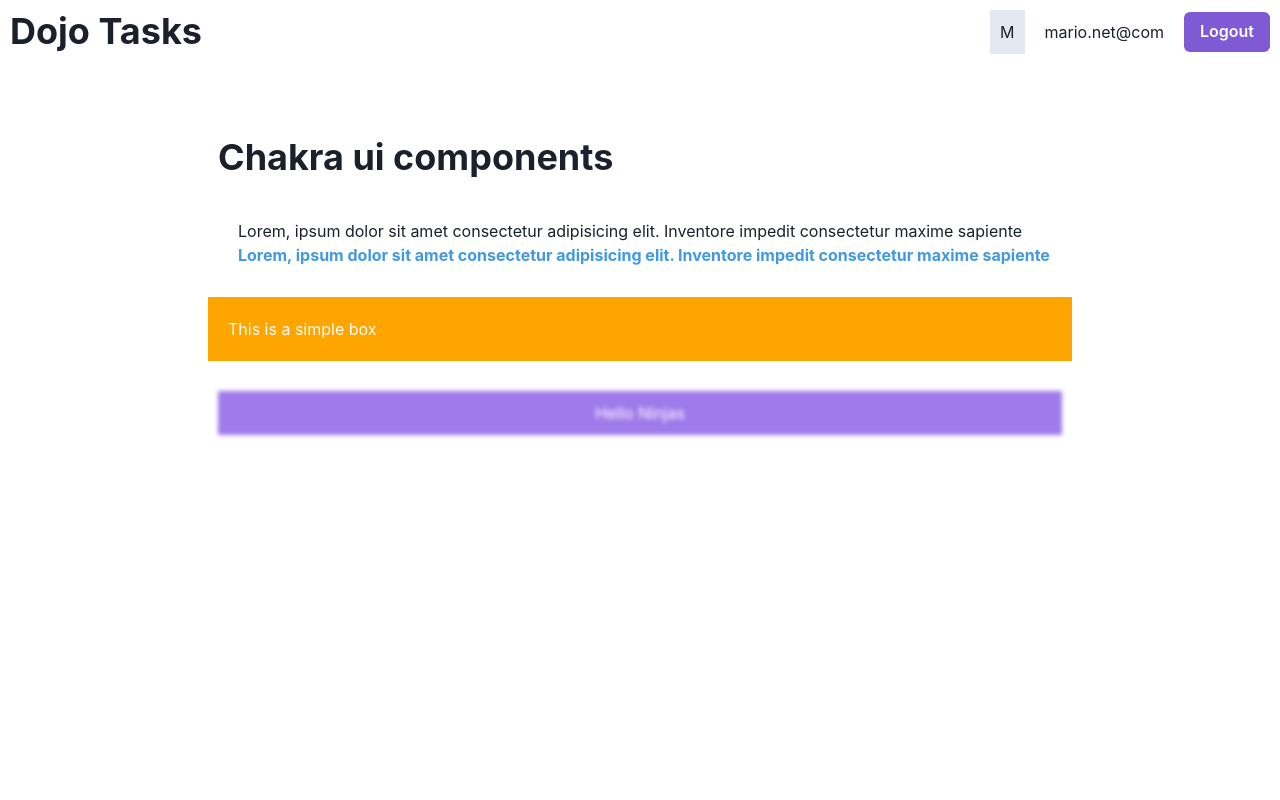
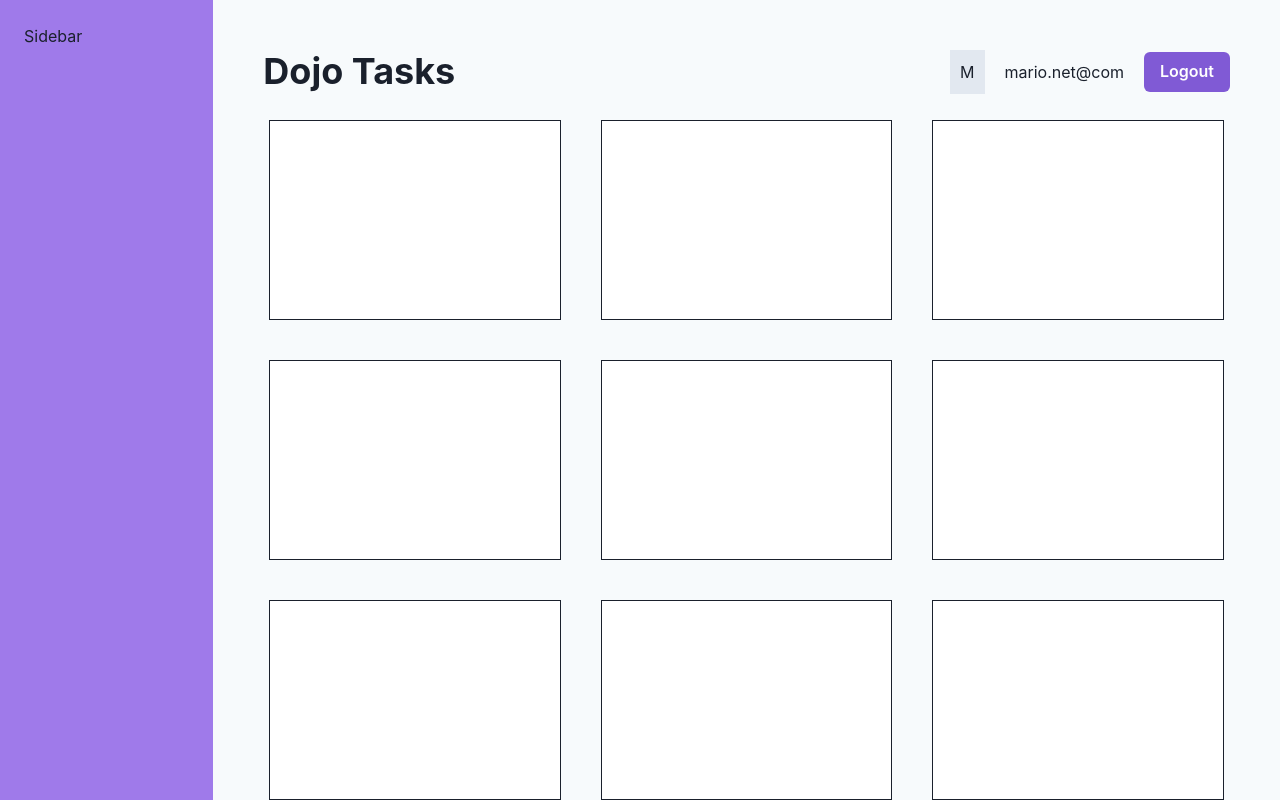
Before and after one commit to abrarzahed/chakra-ui-dojos, a React (Vite) app: page / in a window 1280 px wide. Shown: the top 800 px of the page. Built offline with nearby package versions, Linux system fonts and the light colour scheme.

Commit message:
coverd chakra grid system

```diff
--- a/src/layouts/RootLayout.jsx
+++ b/src/layouts/RootLayout.jsx
@@ -1,11 +1,23 @@
+import { Grid, GridItem } from "@chakra-ui/react";
 import { Outlet } from "react-router-dom";
 import Navbar from "../components/Navbar";
 
 export default function RootLayout() {
   return (
-    <div>
-      <Navbar />
-      <Outlet />
-    </div>
+    <Grid templateColumns="repeat(6, 1fr)" bg="gray.50">
+      <GridItem
+        as="aside"
+        colSpan="1"
+        bg="purple.400"
+        minHeight="100vh"
+        p="1.5rem"
+      >
+        <span>Sidebar</span>
+      </GridItem>
+      <GridItem as="main" colSpan="5" p="40px">
+        <Navbar />
+        <Outlet />
+      </GridItem>
+    </Grid>
   );
 }
--- a/src/pages/Dashboard.jsx
+++ b/src/pages/Dashboard.jsx
@@ -1,36 +1,22 @@
-import { Box, Container, Heading, Text } from "@chakra-ui/react";
+import { Box, SimpleGrid } from "@chakra-ui/react";
 
 export default function Dashboard() {
-  const boxStyles = {
-    padding: "10px",
-    background: "purple.400",
-    color: "white",
-    margin: "10px",
-    textAlign: "center",
-    filter: "blur(2px)",
-    ":hover": {
-      background: "red.400",
-      filter: "blur(0px)",
-    },
-  };
   return (
-    <Container as="section" maxWidth="4xl" paddingBlock="2rem">
-      <Heading marginBlock="30px" padding="10px">
-        Chakra ui components
-      </Heading>
-      <Text marginLeft="30px">
-        Lorem, ipsum dolor sit amet consectetur adipisicing elit. Inventore
-        impedit consectetur maxime sapiente
-      </Text>
-      <Text marginLeft="30px" color="blue.400" fontWeight="bold">
-        Lorem, ipsum dolor sit amet consectetur adipisicing elit. Inventore
-        impedit consectetur maxime sapiente
-      </Text>
-      <Box marginBlock="30px" padding="20px" background="orange">
-        <Text color="white">This is a simple box</Text>
-      </Box>
+    <SimpleGrid spacing={10} minChildWidth="250px" p="1rem">
+      <Box bg="white" height="200px" border="1px solid"></Box>
+      <Box bg="white" height="200px" border="1px solid"></Box>
+      <Box bg="white" height="200px" border="1px solid"></Box>
+      <Box bg="white" height="200px" border="1px solid"></Box>
 
-      <Box sx={boxStyles}>Hello Ninjas</Box>
-    </Container>
+      <Box bg="white" height="200px" border="1px solid"></Box>
+      <Box bg="white" height="200px" border="1px solid"></Box>
+      <Box bg="white" height="200px" border="1px solid"></Box>
+      <Box bg="white" height="200px" border="1px solid"></Box>
+
+      <Box bg="white" height="200px" border="1px solid"></Box>
+      <Box bg="white" height="200px" border="1px solid"></Box>
+      <Box bg="white" height="200px" border="1px solid"></Box>
+      <Box bg="white" height="200px" border="1px solid"></Box>
+    </SimpleGrid>
   );
 }
```
